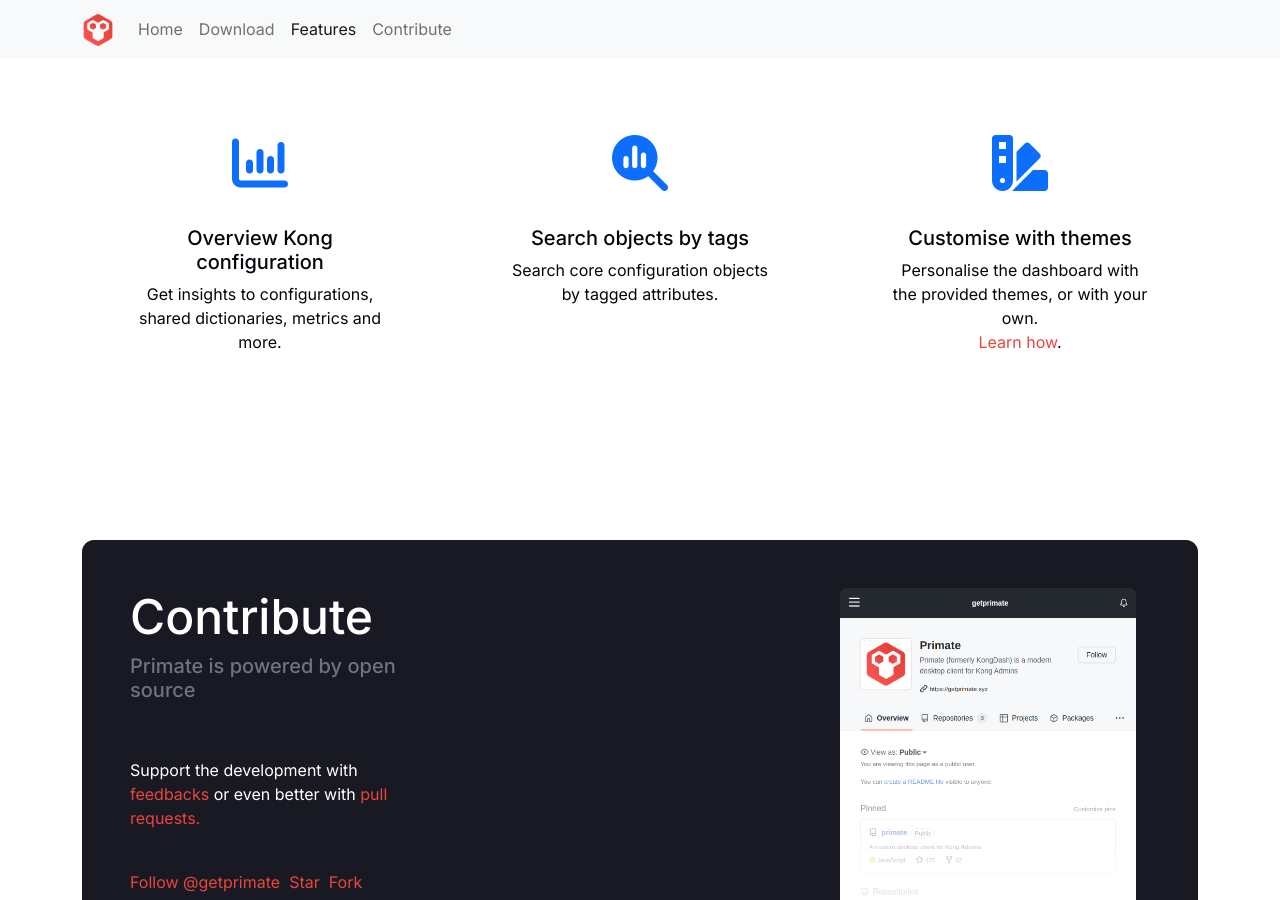
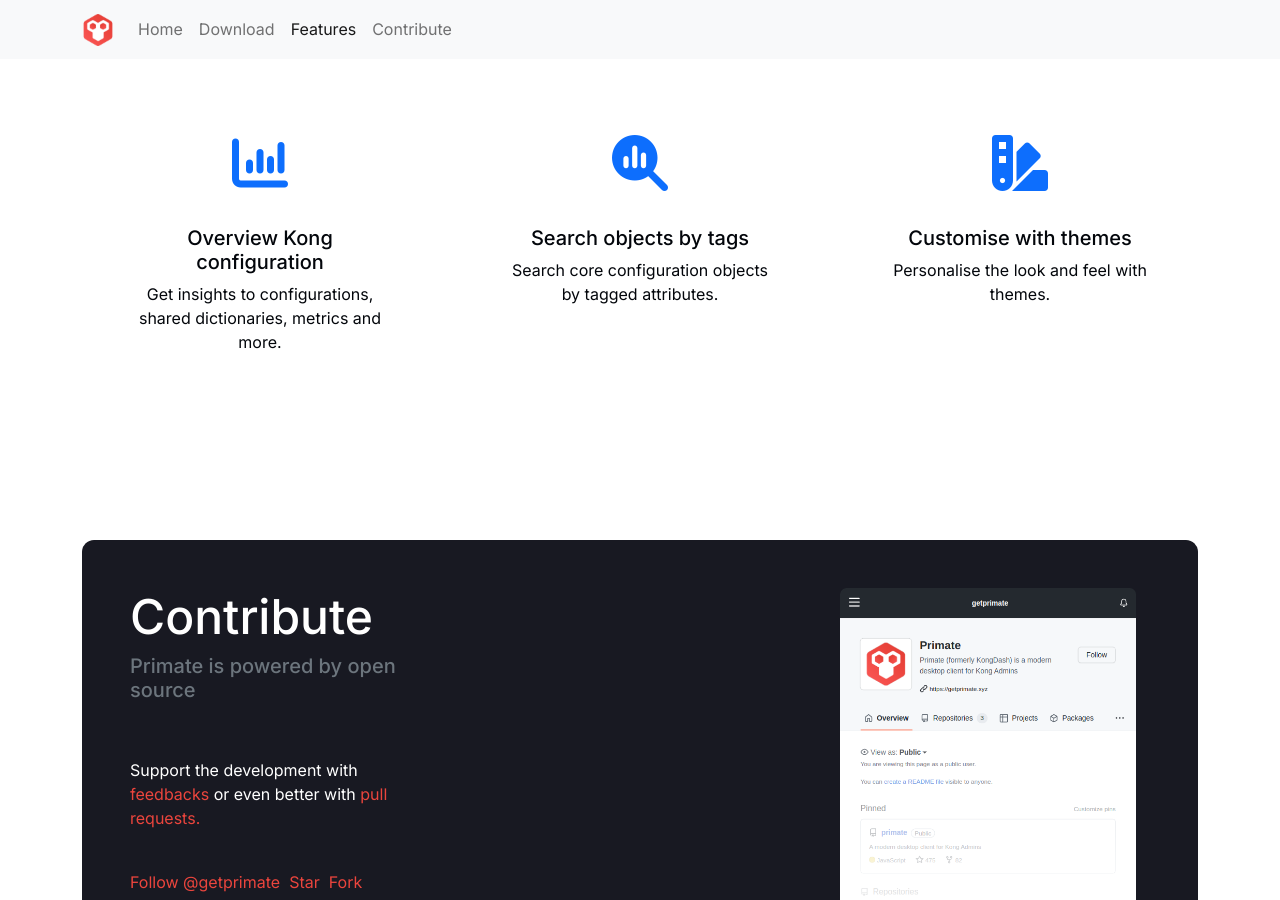
Before and after one commit to getprimate/website, a Jekyll site: the page built from index.html, in a window 1280 px wide and 900 px high, scrolled down 3262 px. Built offline with Jekyll 4.4.1, drawn with Linux system fonts in a browser that asks for light colours; nearby versions of some CDN libraries.

Commit message:
remove: Empty href placeholders

```diff
--- a/index.html
+++ b/index.html
@@ -132,7 +132,7 @@
         <div class="px-5">
         <h1 class="py-4"><i class="fa-solid fa-swatchbook display-4 text-primary"></i></h1>
         <h5>Customise with themes</h5>
-        <p>Personalise the dashboard with the provided themes, or with your own. <br /><a href="#">Learn how</a>.</p>
+        <p>Personalise the look and feel with themes.</p>
         </div><!-- .px-5 -->
     </div><!-- .col -->
 </div><!-- .row -->
```
